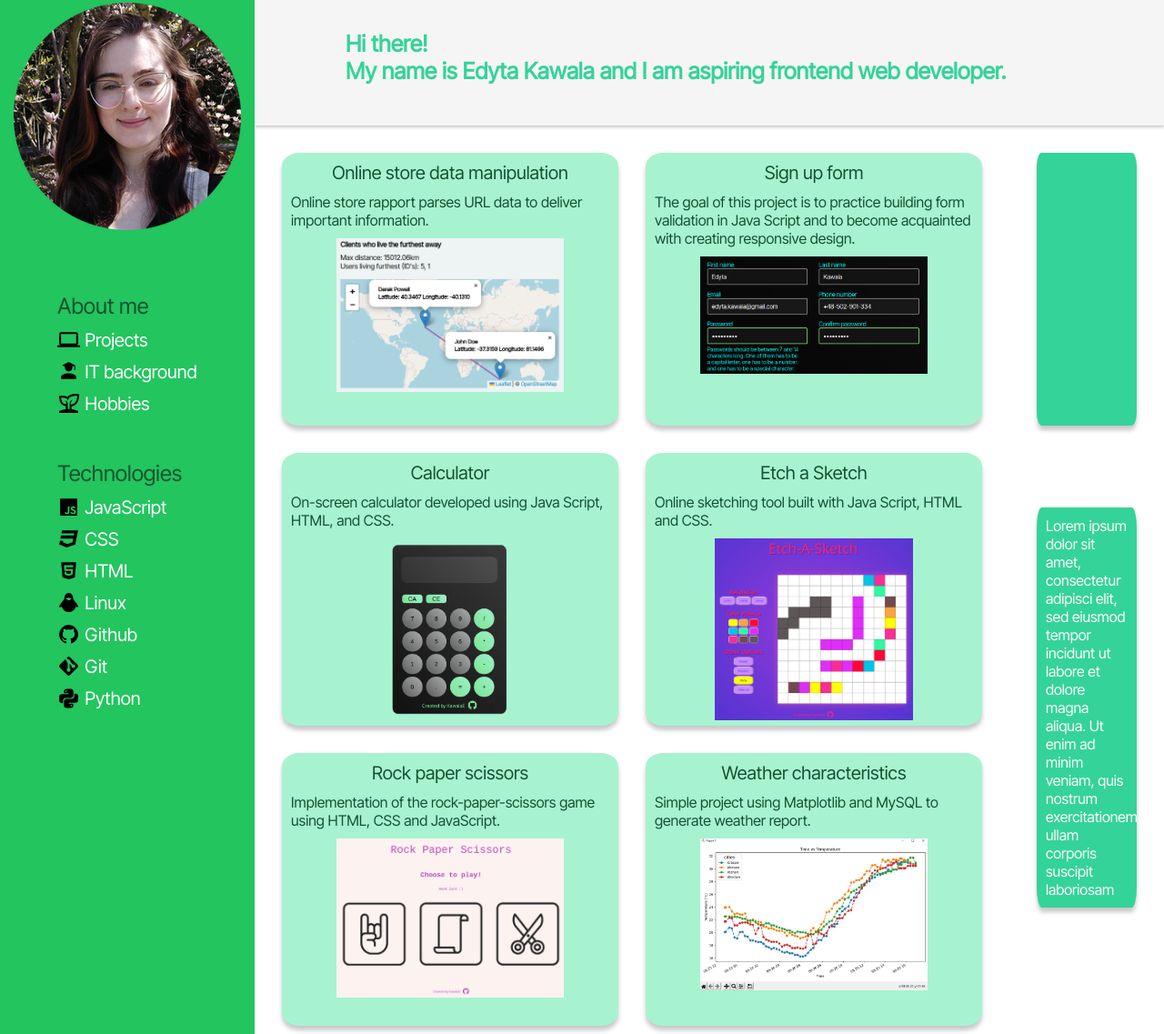
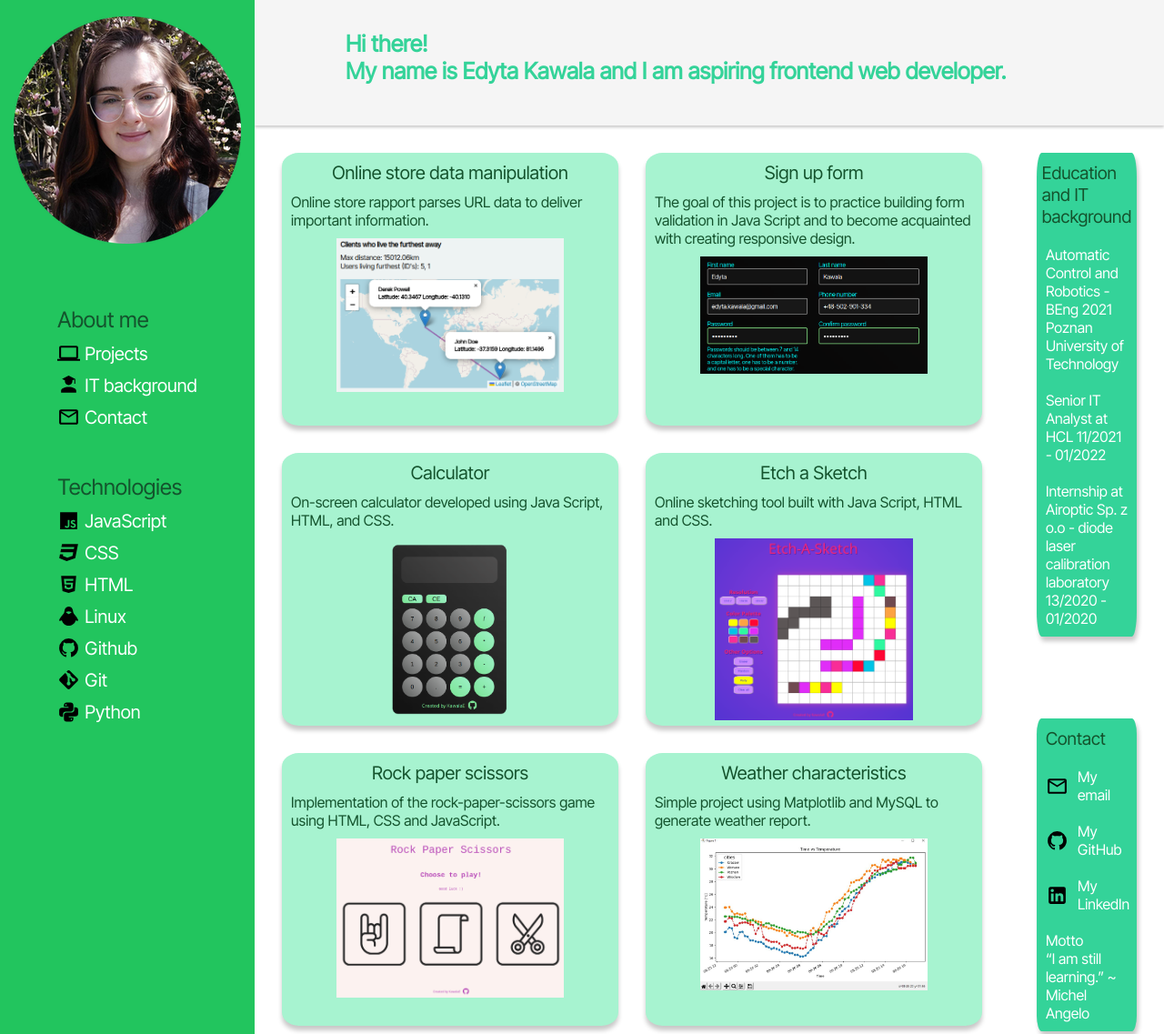
Before and after one commit to KawalaE/Project-dashboard, a plain HTML site: page index.html in a window 1280 px wide. Shown: the part 12-1149 px from the top of the page at 91% size. Drawn offline with Linux system fonts and the light colour scheme.

Commit message:
Populate education and contact cards

```diff
--- a/index.html
+++ b/index.html
@@ -5,6 +5,7 @@
     <meta http-equiv="X-UA-Compatible" content="IE=edge">
     <meta name="viewport" content="width=device-width, initial-scale=1.0">
     <title>Projects</title>
+    <link rel="icon" type="image/svg" href="Pictures/Icons/girl.svg"/>
     <link href="https://fonts.googleapis.com/css2?family=Inter+Tight&display=swap" rel="stylesheet">
     <link rel="stylesheet" href="style.css">
 </head>
@@ -22,7 +23,7 @@
                     <li class="title">About me</li>
                     <li> <img src="Pictures/Icons/laptop.svg" alt="Laptop icon."> Projects</li>
                     <li> <img src="Pictures/Icons/account-school.svg" alt="Graduation cap icon."> IT background</li>
-                    <li> <img src="Pictures/Icons/sprout-outline.svg" alt="Sprout icon."> Hobbies</li>
+                    <li> <img src="Pictures/Icons/email-outline.svg" alt="Email icon."> Contact</li>
                 </ul>
                 <ul>
                     <li class="title">Technologies</li>
@@ -94,11 +95,28 @@
 
         </div>
         <div class="additional">
+
             <div class="education">
+                <div class="title">Education and IT background</div>
+                <div>Automatic Control and Robotics -BEng
+                    2021 Poznan University of Technology
+                </div>
+                <div>Senior IT Analyst at HCL
+                    11/2021 - 01/2022
+                </div>
+                <div>Internship at Airoptic Sp. z o.o - diode laser calibration laboratory
+                    13/2020 - 01/2020
+                </div>
             </div>
-            <div class="hobbies">
-                Lorem ipsum dolor sit amet, consectetur adipisci elit, sed eiusmod tempor incidunt ut labore et dolore magna aliqua. Ut enim ad minim veniam, quis nostrum exercitationem ullam corporis suscipit laboriosam
+
+            <div class="contact">
+                <div class="title">Contact</div>
+                <div> <img src="Pictures/Icons/email-outline.svg" alt="Email icon."> My email</div>
+                <div> <img src="Pictures/Icons/github.svg" alt="Github icon."> My GitHub</div>
+                <div> <img src="Pictures/Icons/linkedin.svg" alt="LinkedIn icon."> My LinkedIn</div>
+                <div>Motto <br>“I am still learning.” ~ Michel Angelo</div>
             </div>
+
         </div>
 
     </div>
--- a/style.css
+++ b/style.css
@@ -46,6 +46,7 @@ body{
 }
 .image{
     padding: 15px;
+    margin-top: 15px;
 }
 .name{
     margin-top: 50px;
@@ -120,12 +121,6 @@ li img{
     max-width: 250px;
     max-height: 200px
 }
-.additional{
-    grid-column: 3/4;
-    min-width: 150px;
-    margin-left: 30px;
-
-}
 ul{
     list-style: none;
 }
@@ -139,16 +134,42 @@ button{
     background-color: inherit;
 }
 .additional{
+    grid-column: 3/4;
+    min-width: 150px;
+    margin-left: 30px;
     display: flex;
     flex-direction: column;
     gap: 30px;
 
 }
-.additional div{
+.additional > div {
     background-color: #34d399;
     padding: 10px;
-    box-shadow: 0 5px 5px 0  rgb(201, 200, 200);
+    box-shadow: 2px 5px 5px 0  rgb(201, 200, 200);
     border-radius: 5%;
     margin: 30px;
     min-height: 300px;
 }
+.education{
+    display: flex;
+    flex-direction: column;
+    gap: 20px;
+    align-items: center;
+    justify-content: center;
+}
+.contact img{
+    width: 25px;
+    height: 25px;
+}
+.contact{
+    display: flex;
+    flex-direction: column;
+    gap: 20px;
+    justify-content: center;
+
+}
+.contact > div{
+    display: flex;
+    gap: 10px;
+    align-items: center;
+}
```
Also changed, not shown: Pictures/Icons/email-outline.svg (added), Pictures/Icons/girl.svg (added).
